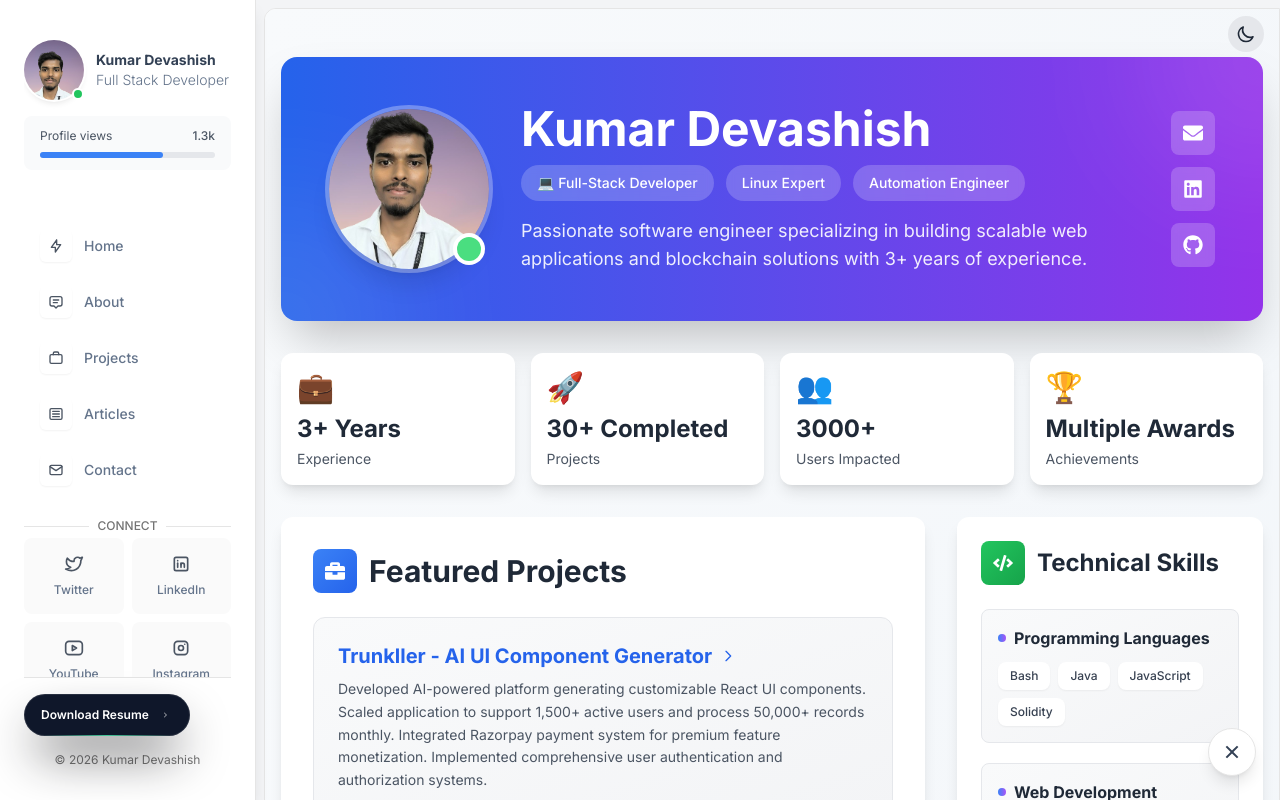
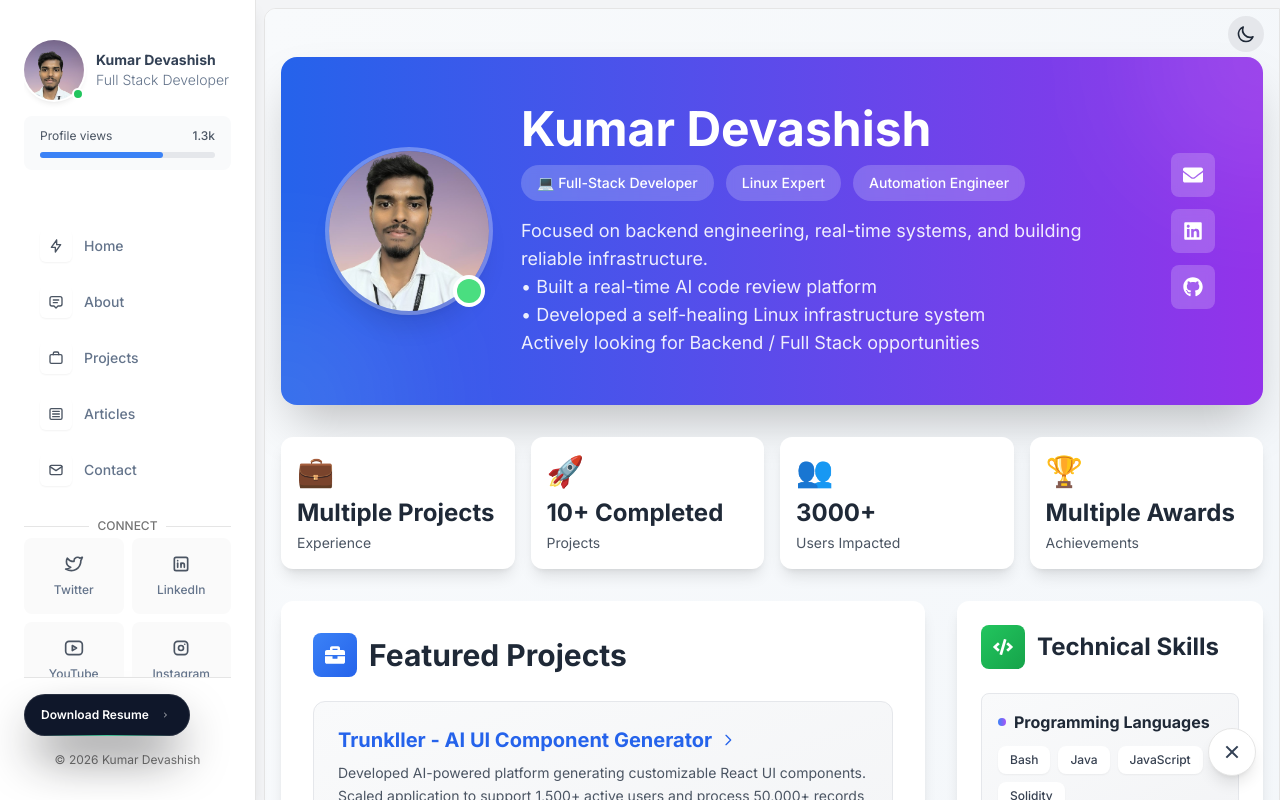
Before and after one commit to kumar10248/Deva-portfolio, a Next.js app: page /resume in a window 1280 px wide. Built offline with nearby package versions, Linux system fonts and the light colour scheme.

Commit message:
Update resume section to reflect backend engineering focus and project highlights

```diff
--- a/src/app/resume/page.tsx
+++ b/src/app/resume/page.tsx
@@ -126,8 +126,13 @@ export default function ResumePage() {
                   transition={{ delay: 0.5, duration: 0.5 }}
                   className="text-white/90 text-base md:text-lg max-w-2xl"
                 >
-                  Passionate software engineer specializing in building scalable web applications
-                  and blockchain solutions with 3+ years of experience.
+                   Focused on backend engineering, real-time systems, and building reliable infrastructure.
+                   <br />
+                 • Built a real-time AI code review platform
+                  <br />
+                  • Developed a self-healing Linux infrastructure system
+                  <br />
+                  Actively looking for Backend / Full Stack opportunities
                 </motion.p>
               </div>
 
@@ -160,8 +165,8 @@ export default function ResumePage() {
           className="grid grid-cols-2 md:grid-cols-4 gap-4 mb-8"
         >
           {[
-            { icon: "💼", label: "Experience", value: "3+ Years" },
-            { icon: "🚀", label: "Projects", value: "30+ Completed" },
+            { icon: "💼", label: "Experience", value: "Multiple Projects" },
+            { icon: "🚀", label: "Projects", value: "10+ Completed" },
             { icon: "👥", label: "Users Impacted", value: "3000+" },
             { icon: "🏆", label: "Achievements", value: "Multiple Awards" },
           ].map((stat, idx) => (
```
